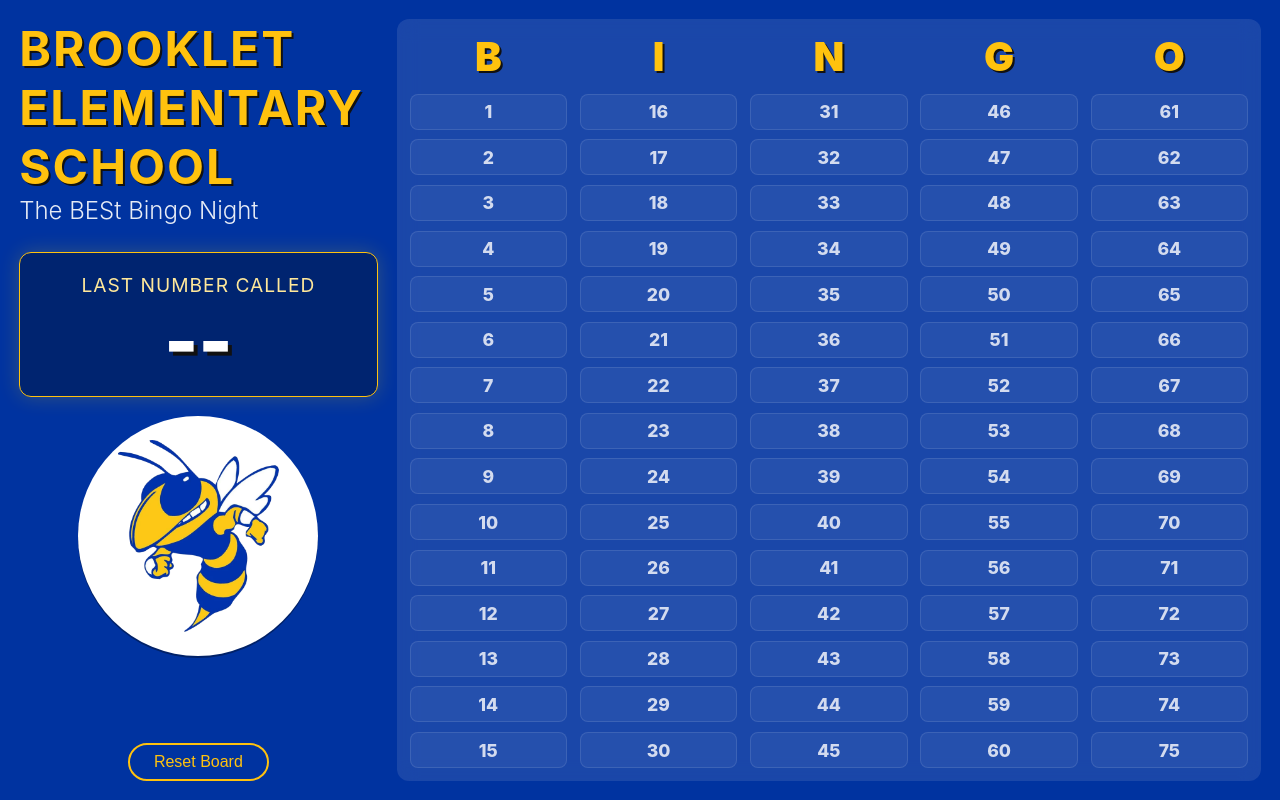
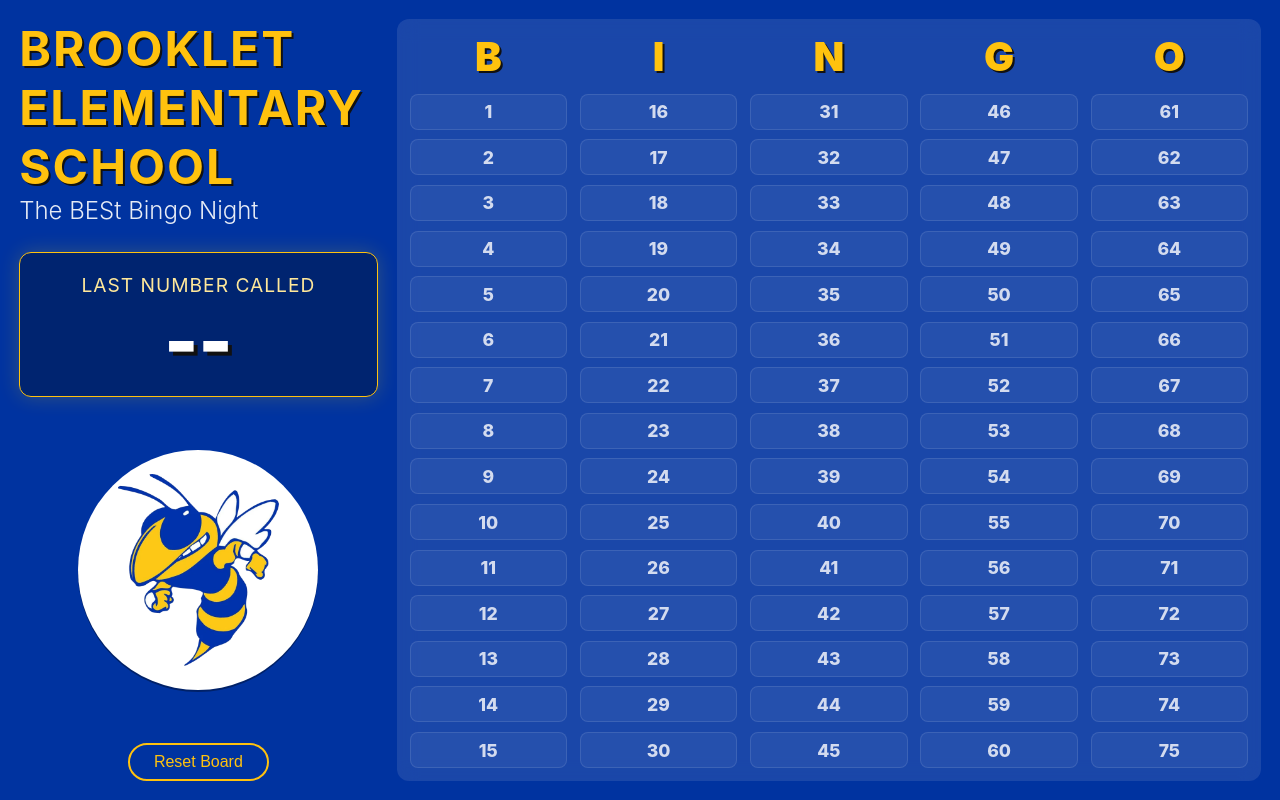
Before and after one commit to wgiddens/bes-bingo-night, a React (Vite) app: page / in a window 1280 px wide. Built offline with nearby package versions, Linux system fonts and the light colour scheme.

Commit message:
fix: Update left-panel to grid layout for improved logo centering and alignment

```diff
--- a/src/index.css
+++ b/src/index.css
@@ -43,10 +43,11 @@ body {
 }
 
 .left-panel {
-  display: flex;
-  flex-direction: column;
+  /* Switch to grid to easily center logo between last-called and controls */
+  display: grid;
+  grid-template-rows: auto auto 1fr auto; /* brand, last-called, spacer (for logo), controls */
   gap: 1.2rem;
-  min-height: 0; /* allow flex children to shrink */
+  min-height: 0; /* allow children to shrink if needed */
 }
 
 .right-panel {
@@ -96,7 +97,8 @@ h1 {
   aspect-ratio: 1 / 1;
   background: var(--color-white);
   border-radius: 50%;
-  margin: 0 auto 0.25rem;
+  /* Center the logo horizontally and vertically within the middle (1fr) row */
+  place-self: center;
   box-shadow: 0 2px 0 rgba(0, 0, 0, 0.35);
   overflow: hidden; /* ensure the image stays within the circle */
 }
@@ -106,7 +108,6 @@ h1 {
   display: flex;
   gap: 1rem;
   justify-content: center; /* center the reset button horizontally */
-  margin-top: auto; /* stick to the bottom of the left panel */
 }
 
 button.reset-btn {
```
